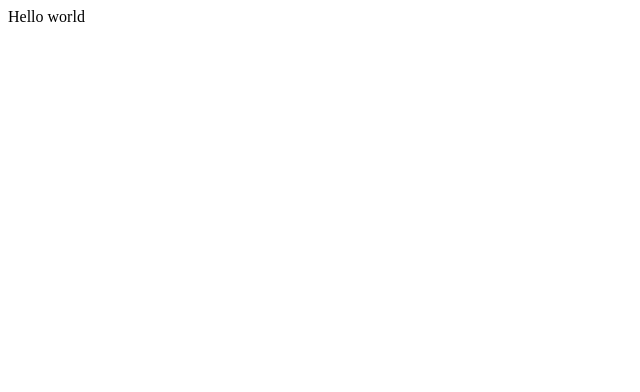
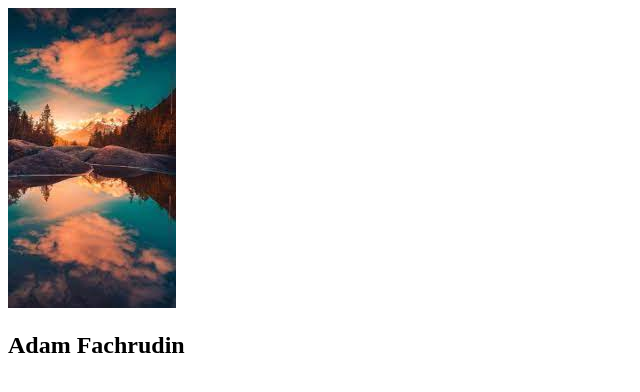
Before and after one commit to 60900121033/60900121033kakas6, a plain HTML site: page index.html in a window 1280 px wide. Shown: the whole page, without its empty margins (0-640 px from the left). Drawn offline with Linux system fonts and the light colour scheme.

Commit message:
Changed Hello world with img and h2 to display simple profile data. Image file added in the folder images and used as resource in the img element in index.html file

```diff
--- a/index.html
+++ b/index.html
@@ -2,9 +2,10 @@
 <html>
     <head>
     </head>
-
     <body>
-        Hello world
+        <div>
+            <img src="adam.jpeg" alt="profile image"/>
+            <h2>Adam Fachrudin</h2>
+        </div>
     </body>
-
 </html>
```
Also changed, not shown: adam.jpeg (added).
